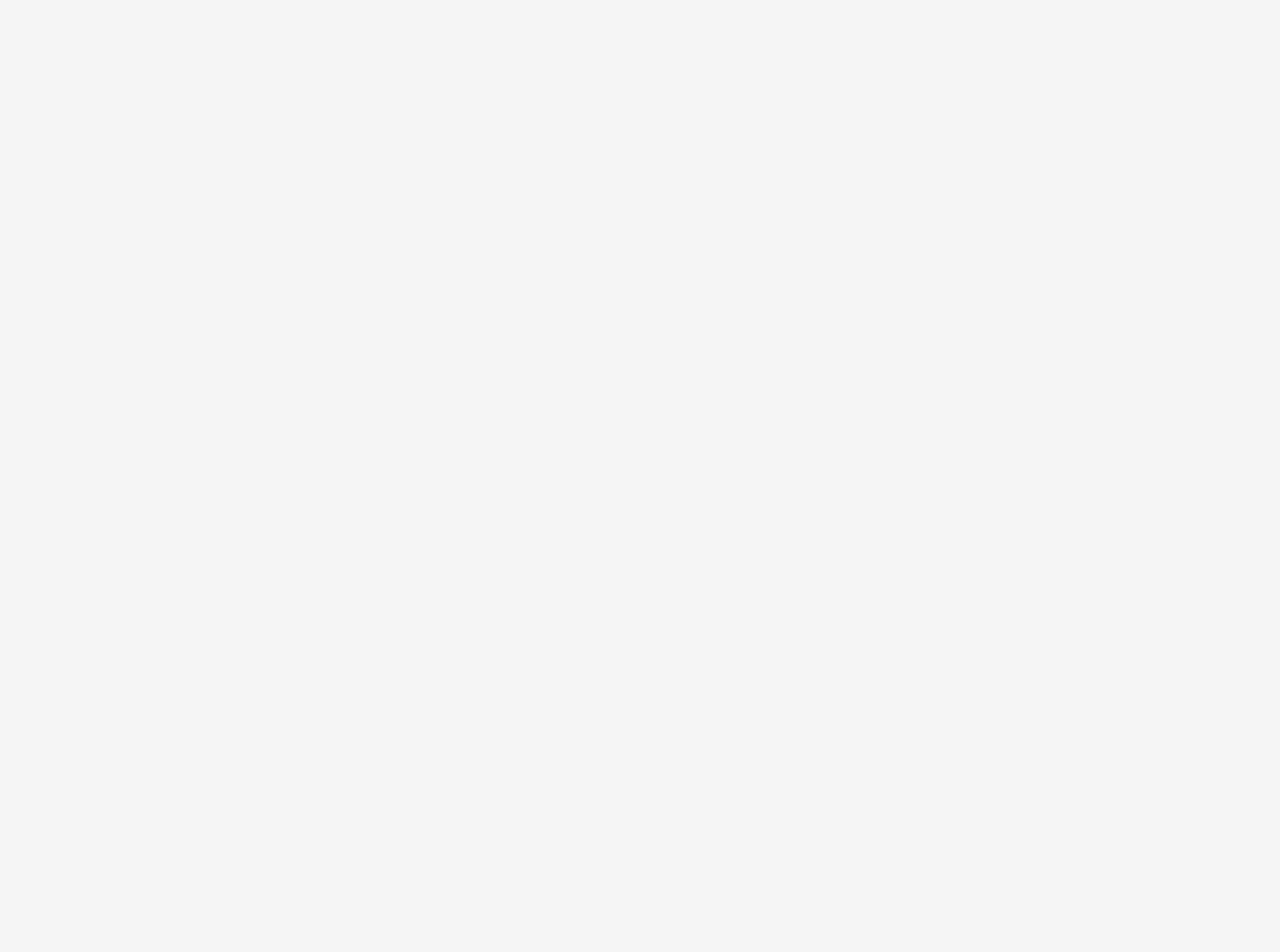
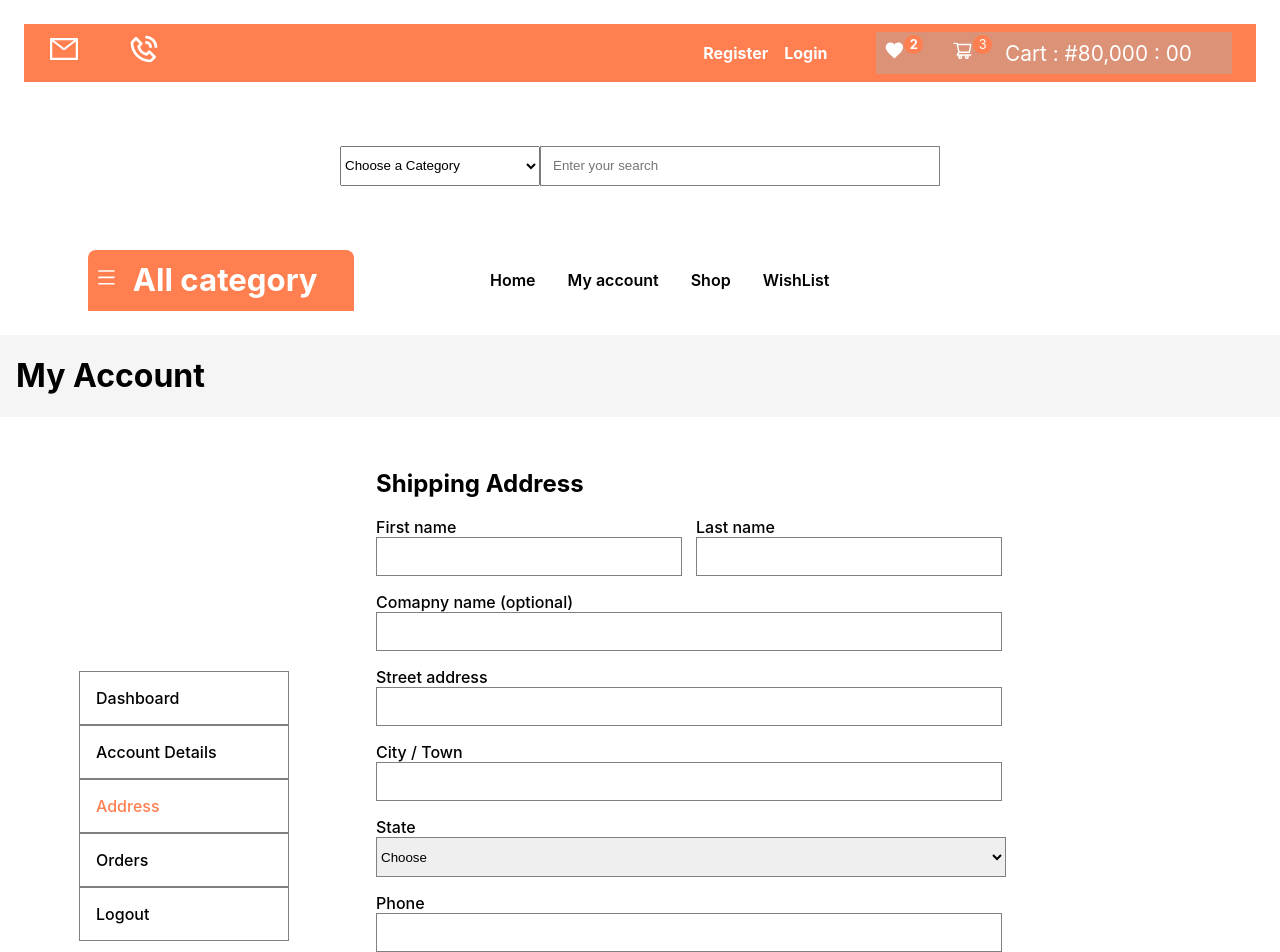
Before and after one commit to JUNNY12/furnical, a React (Create React App) app: page /account/address/edit-shipping in a window 1280 px wide. Before the commit this address had no page. Shown: the top 952 px of the page. Before the commit the page ends 800 px from the top, so only its background shows below. Built offline with nearby package versions, Linux system fonts and the light colour scheme.

Commit message:
feat: implement billing and shipping address ui

```diff
--- a/src/component/BottomNav.js
+++ b/src/component/BottomNav.js
@@ -39,7 +39,6 @@ width:100%;
 left:0;
 padding:${({theme}) => theme.padding.md};
 
-
 .btIcon{
 font-size:1.3rem;
 }
--- a/src/config/routes.js
+++ b/src/config/routes.js
@@ -13,7 +13,10 @@ import
     Dashboard,
     Details,
     Address,
-    Orders
+    Orders,
+    ShippingAddress,
+    BillingAddress,
+    AddressLayout,
 } from "../pages";
 import Auth from "../pages/authpage/Auth";
 
@@ -38,7 +41,13 @@ export function Routes (){
             children:[
               {path:'dashboard', element:<Dashboard/>},
               {path: 'details', element: <Details />},
-              {path: 'address', element: <Address />},
+              {path: 'address', element:<AddressLayout />,
+                children:[
+                    {index:true, element:<Address />},
+                    {path: 'edit-billing', element:<BillingAddress />},
+                    {path: 'edit-shipping', element: <ShippingAddress />}
+                ]
+             },
               {path: 'orders', element: <Orders />},
             ]
           },
--- a/src/pages/account/AccountLayout.jsx
+++ b/src/pages/account/AccountLayout.jsx
@@ -18,7 +18,7 @@ const AccountLayout = () => {
                         <NavLink to={`details`} className={({isActive}) => isActive? 'activeLink' : undefined} end>
                             <div className='sideLink'>Account Details</div>
                         </NavLink>
-                    <NavLink to={`address`} className={({isActive}) => isActive? 'activeLink' : undefined} end>
+                    <NavLink to={`address`} className={({isActive}) => isActive? 'activeLink' : undefined} >
                         <div className='sideLink'>Address</div>
                     </NavLink>
                     <NavLink to={`orders`} className={({isActive}) => isActive? 'activeLink' : undefined} end>
@@ -37,7 +37,7 @@ const AccountLayout = () => {
 
 const Container = styled.div`
 display:flex;
-column-gap:5rem;
+column-gap:2.5rem;
 padding:${({theme}) => theme.padding.lg};
 background:${({theme}) => theme.colors.white};
 @media all and ${devices.tablet}{
--- a/src/pages/account/Address.jsx
+++ b/src/pages/account/Address.jsx
@@ -1,9 +1,65 @@
 import React from 'react'
+import styled from "styled-components"
+import {AiFillEdit} from "react-icons/ai"
+import { Link } from 'react-router-dom'
 
 const Address = () => {
   return (
-    <div>Address</div>
+    <Container>
+      <h1>My Addresses</h1>
+      <p>The following addresses will be used on the checkout page by default.</p>
+
+      <div className='wrapper'>
+        <div className='col'>
+          <div className='flexAddress'>
+            <div className='header'>Billing Address</div>
+            <div>
+              <Link to={`edit-billing`}>
+                <span><AiFillEdit /></span>
+                <span>Edit</span>
+              </Link>
+            </div>
+          </div>
+          <p>You have not set up this type of address yet.</p>
+        </div>
+
+        <div className='col'>
+          <div className='flexAddress'>
+            <div className='header'>Shipping Address</div>
+            <div>
+              <Link to={`edit-shipping`}>
+                <span><AiFillEdit /></span>
+                <span>Edit</span>
+              </Link>
+            </div>
+          </div>
+          <p>You have not set up this type of address yet.</p>
+        </div>
+
+      </div>
+    </Container>
   )
 }
 
+const Container = styled.div`
+
+
+.wrapper{
+  display:flex;
+  align-items:center;
+  column-gap:5rem;
+}
+.flexAddress{
+  display:flex;
+  column-gap:3rem;
+  align-items:center;
+}
+.header{
+  font-size:1.2rem;
+}
+.col{
+  width:50%;
+}
+`
+
 export default Address
--- /dev/null
+++ b/src/pages/account/AddressLayout.jsx
@@ -0,0 +1,12 @@
+import React from 'react'
+import { Outlet } from 'react-router-dom'
+
+const AddressLayout = () => {
+  return (
+    <div>
+        <Outlet />
+    </div>
+  )
+}
+
+export default AddressLayout
--- /dev/null
+++ b/src/pages/account/BillingAddress.jsx
@@ -0,0 +1,132 @@
+import React from 'react'
+import styled from "styled-components"
+import { Input } from '../../component'
+
+const BillingAddress = () => {
+  return (
+    <Container>
+        <h2>Billing Address</h2>
+        <form>
+            <div className='groupInput'>
+                <div>
+                    <label>First name</label> <br/>
+                    <GroupInput />
+                </div>
+
+                <div>
+                    <label>Last name</label> <br/>
+                    <GroupInput />
+                </div>
+
+            </div>
+            <div>
+                <label>Comapny name (optional)</label> <br/>
+               <Inputs />
+            </div>
+            <div>
+                <label>Street address</label> <br/>
+               <Inputs />
+            </div>
+            <div>
+                <label>City / Town</label> <br/>
+               <Inputs />
+            </div>
+            <div>
+                <label>State</label> <br/>
+                <select>
+                    <option>Choose</option>
+                    <option>Lagos</option>
+                    <option>Fct</option>
+                </select>
+            </div>
+            <div>
+                <label>Phone</label> <br/>
+               <Inputs />
+            </div>
+            <div>
+                <label>Email Address</label> <br/>
+               <Inputs />
+            </div>
+            <button className='saveBtn'>Save Address</button>
+        </form>
+    </Container>
+  )
+}
+
+export const Container = styled.section`
+padding-bottom:4rem;
+
+.groupInput{
+    display:grid;
+    grid-template-columns:1fr 1fr;
+    gap:10px;
+    margin-bottom:1rem;
+    @media all and (max-width:768px){
+        grid-template-columns:1fr;
+    }
+}
+
+select{
+    border:1.5px solid gray;
+    outline:none;
+    width:630px;
+    height:40px;
+    margin-bottom:1rem;
+    @media all and (max-width:930px){
+        width:500px;
+    }
+    @media all and (max-width:768px){
+        width:400px;
+    }
+    @media all and (max-width:500px){
+        width:260px;
+    }
+}
+.saveBtn{
+    outline:none;
+    background:${({theme}) => theme.colors.primary};
+    color:${({theme}) => theme.colors.white};
+    border:none;
+    font-weight:550;
+    padding:${({theme}) => theme.padding.md};
+    margin-top:${({theme}) => theme.padding.sm};
+    cursor:pointer;
+  }
+
+  label{
+      font-weight:500;
+  }
+
+`
+
+export const GroupInput = styled(Input)`
+width:300px;
+height:35px;
+text-indent:8px;
+@media all and (max-width:930px){
+    width:240px;
+}
+@media all and (max-width:768px){
+    width:400px;
+}
+@media all and (max-width:500px){
+    width:250px;
+}
+`
+export const Inputs = styled(Input)`
+width:620px;
+height:35px;
+margin-bottom:1rem;
+text-indent:8px;
+@media all and (max-width:930px){
+    width:500px;
+}
+@media all and (max-width:768px){
+    width:400px;
+}
+@media all and (max-width:500px){
+    width:250px;
+}
+`
+
+export default BillingAddress
--- a/src/pages/account/Details.jsx
+++ b/src/pages/account/Details.jsx
@@ -7,7 +7,33 @@ const Details = () => {
     <Container>
       <form>
         <div className='groupInput'>
+          <div>
+            <label>First name</label> <br/>
+            <GroupInput
+            />
+          </div>
+          <div>
+            <label>Last name</label> <br />
+            <GroupInput
+            />
+          </div>
+        </div>
+        <div className='displayName'>
+          <label>Display name</label> <br />
+          <Inputs
 
+          />
+        </div>
+
+        <div className='email'>
+          <label>Email Address</label> <br />
+          <Inputs
+
+          />
+        </div>
+
+        <div>
+          <button className='saveBtn'>SAVE CHANGES</button>
         </div>
       </form>
 
@@ -16,7 +42,70 @@ const Details = () => {
 }
 
 const Container = styled.div`
+display:flex;
+justify-content:center;
+align-items:center;
+margin-top:2rem;
+@media all and (max-width:800px){
+  padding-bottom:4rem;
+}
 
+
+.groupInput{
+  display:flex;
+  column-gap:10px;
+  margin-bottom:1rem;
+  text-indent:8px;
+  @media all and (max-width:800px){
+    flex-direction:column;
+  }
+
+}
+
+.email{
+  margin-top:1rem;
+}
+
+label{
+  font-weight:500;
+}
+
+.saveBtn{
+  outline:none;
+  background:${({theme}) => theme.colors.primary};
+  color:${({theme}) => theme.colors.white};
+  border:none;
+  font-weight:550;
+  padding:${({theme}) => theme.padding.md};
+  margin-top:${({theme}) => theme.padding.lg};
+  cursor:pointer;
+}
+`
+
+const GroupInput = styled(Input)`
+width:250px;
+height:35px;
+text-indent:8px;
+
+@media all and (max-width:800px){
+  margin-bottom:0.5rem;
+  width:400px;
+}
+@media all and (max-width:460px){
+  width:250px;
+}
+`
+
+const Inputs = styled(Input)`
+width:520px;
+height:35px;
+text-indent:8px;
+@media all and (max-width:800px){
+  width:400px;
+}
+@media all and (max-width:460px){
+  width:250px;
+}
 `
 
 export default Details
--- /dev/null
+++ b/src/pages/account/ShippingAddress.jsx
@@ -0,0 +1,57 @@
+import React from 'react'
+import styled from "styled-components"
+import { Container, Inputs , GroupInput} from './BillingAddress'
+
+
+const ShippingAddress = () => {
+    return (
+      <Container>
+          <h2>Shipping Address</h2>
+          <form>
+              <div className='groupInput'>
+                  <div>
+                      <label>First name</label> <br/>
+                      <GroupInput />
+                  </div>
+
+                  <div>
+                      <label>Last name</label> <br/>
+                      <GroupInput />
+                  </div>
+
+              </div>
+              <div>
+                  <label>Comapny name (optional)</label> <br/>
+                 <Inputs />
+              </div>
+              <div>
+                  <label>Street address</label> <br/>
+                 <Inputs />
+              </div>
+              <div>
+                  <label>City / Town</label> <br/>
+                 <Inputs />
+              </div>
+              <div>
+                  <label>State</label> <br/>
+                  <select>
+                      <option>Choose</option>
+                      <option>Lagos</option>
+                      <option>Fct</option>
+                  </select>
+              </div>
+              <div>
+                  <label>Phone</label> <br/>
+                 <Inputs />
+              </div>
+              <div>
+                  <label>Email Address</label> <br/>
+                 <Inputs />
+              </div>
+              <button className='saveBtn'>Save Address</button>
+          </form>
+      </Container>
+    )
+  }
+
+export default ShippingAddress
```
Also changed, not shown: src/pages/index.js (+7 -2 lines), src/component/SearchSection.js (renamed from src/component/SearchSection.jsx).
